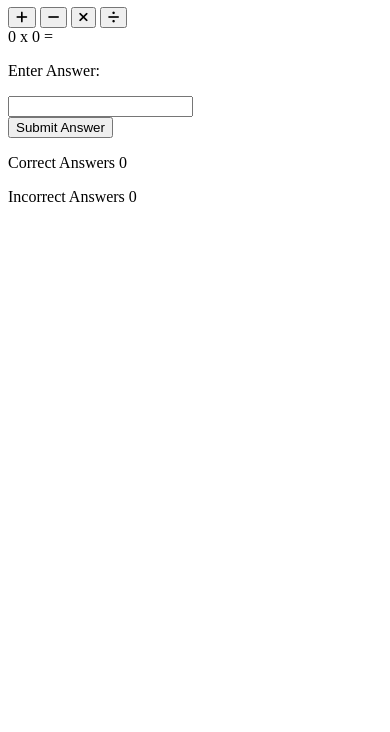
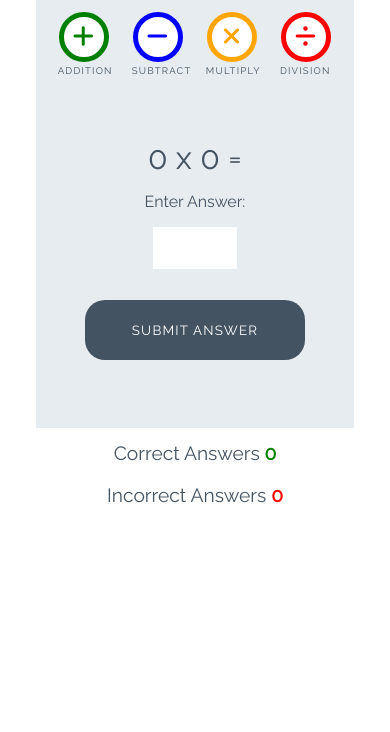
Before and after one commit to FullstackSammy/love-maths, a plain HTML site: page index.html in a window 390 px wide. Shown: the part 112-844 px from the top of the page. Drawn offline with Linux system fonts and the light colour scheme.

Commit message:
added style for game

```diff
--- a/assets/css/style.css
+++ b/assets/css/style.css
@@ -0,0 +1,252 @@
+/* --------- Global style */
+
+body {
+    background-color: white;
+    font-family: "Raleway", sans-serif;
+    color: #445361;
+    text-align: center;
+}
+
+/* --------- Heading */
+
+.heading {
+    text-align: center;
+    font-size: 2.5rem;
+}
+
+.logo {
+    height: 40px;
+    padding-right: 5px;
+}
+
+/* --------- Game layout */
+
+.game-area {
+    background-color: #E6ECF0;
+    box-sizing: border-box;
+    width: 85%;
+    height: 65vh;
+    max-height: 450px;
+    max-width: 830px;
+    margin-left: auto;
+    margin-right: auto;
+    padding: 1%;
+}
+
+.question-area {
+    width: 50%;
+    font-size: 2rem;
+    margin: auto;
+    padding: 50px 0;
+}
+
+.question-area span {
+    padding: 0 15px;
+}
+
+.score-area {
+    margin: 5px auto;
+    width: 60%;
+    font-size: 1.2rem;
+}
+
+.controls-area {
+    width: 85%;
+    margin: 30px auto;
+}
+
+#score {
+    color: green;
+    font-weight: bold;
+}
+
+#incorrect {
+    color: red;
+    font-weight: bold;
+}
+
+.answer-message {
+    display: none;
+    font-size: 1rem;
+}
+
+#answer-box {
+    border: none;
+    color: #445361;
+    display: inline-block;
+    height: 40px;
+    width: 80px;
+    font-size: 1.2rem;
+}
+
+.scores {
+    display: inline-block;
+    padding: 25px;
+}
+
+/* --------- Buttons */
+
+.btn {
+    width: 220px;
+    height: 60px;
+    font-family: "Raleway", sans-serif;
+    text-transform: uppercase;
+    letter-spacing: 1.2px;
+    color: white;
+}
+
+.btn:focus {
+    outline: none;
+}
+
+.btn--big {
+    padding-top: 10px;
+    border-radius: 50%;
+    background-color: white;
+    border: 10px solid;
+    width: 100px;
+    height: 100px;
+    font-size: 3.2rem;
+    margin: 0 30px;
+    transition: all 0.5s;
+}
+
+.btn--big::after{
+    content: attr(data-type);
+    font-size: 1rem;
+    color: #445361;
+    position: relative;
+    left: -0.5em;
+}
+
+.btn--blue {
+    border-color: blue;
+    color: blue;
+}
+
+.btn--blue:active,
+.btn--blue:hover {
+    background-color: darkblue;
+    color: white;
+}
+
+.btn--orange {
+    border-color: orange;
+    color: orange;
+}
+
+.btn--orange:active,
+.btn--orange:hover {
+    background-color: darkorange;
+    color: white;
+}
+
+.btn--red {
+    border-color: red;
+    color: red;
+}
+
+.btn--red:active,
+.btn--red:hover {
+    background-color: darkred;
+    color: white;
+}
+
+.btn--green {
+    border-color: green;
+    color: green;
+}
+
+.btn--green:active,
+.btn--green:hover {
+    background-color: darkgreen;
+    color: white;
+}
+
+.btn--gray {
+    margin-top: 25px;
+    background-color: #445361;
+    border: 1px transparent;
+    border-radius: 20px;
+}
+
+.btn--gray:active,
+.btn--gray:hover {
+    background-color: #0d1013;
+}
+
+/* --------- Media queries */
+
+@media (max-width: 414px) {
+    .controls-area {
+        width: 100%;
+    }
+
+    .btn--big {
+        margin: 0 10px;
+        padding: 5px;
+        border: 5px solid;
+        width: 50px;
+        height: 50px;
+        font-size: 1.5rem;
+    }
+
+    .btn--big::after {
+        font-size: 0.6rem;
+        left: -0.7rem;
+    }
+
+    .question-area {
+        padding: 10% 0;
+        width: 100%;
+    }
+
+    .question-area span {
+        padding: 0;
+    }
+
+    .answer-message {
+        display: block;
+    }
+
+    #answer-box {
+        display: block;
+        margin: 0 auto;
+    }
+    .btn--gray {
+        margin-top: 0;
+    }
+
+    .score-area {
+        width: 100%;
+    }
+
+    .scores {
+        margin: 0.5em auto;
+        display: block;
+        padding: 5px;
+    }
+
+    .heading {
+        font-size: 2rem;
+    }
+}
+
+@media (max-width: 320px) {
+    .game-area {
+        height: 70vh;
+    }
+
+    .controls-area {
+        width: 75%;
+        margin: 10px auto;
+    }
+
+    .btn--big {
+        margin: 10px 10px;
+    }
+    .question-area {
+        padding: 10px 0;
+    }
+
+}
--- a/index.html
+++ b/index.html
@@ -11,24 +11,23 @@
 </head>
 <body>
     <h1 class="heading">
-        <img src="/assets/images/logo.png" alt="logo"> Love Maths
+        <img class="logo" src="assets/images/logo.png" alt="logo"> Love Maths
     </h1>
 
     <div class="game-area">
         <div class="controls-area">
-            <button class="btn btn-big btn-green">
-                <i class="fa-solid fa-plus"></i>
+            <button data-type="addition" class="btn btn--big btn--green">
+                <i class="fas fa-plus"></i>
             </button>
-            <button class="btn btn-big btn-blue">
-                <i class="fa-solid fa-minus"></i>
+            <button data-type="subtract" class="btn btn--big btn--blue">
+                <i class="fas fa-minus"></i>
             </button>
-            <button class="btn btn-big btn-orange">
-                <i class="fa-solid fa-times"></i>
+            <button data-type="multiply" class="btn btn--big btn--orange">
+                <i class="fas fa-times"></i>
             </button>
-            <button class="btn btn-big btn-red">
-                <i class="fa-solid fa-divide"></i>
+            <button data-type="division" class="btn btn--big btn--red">
+                <i class="fas fa-divide"></i>
             </button>
-
         </div>
         <div class="question-area">
             <span id="operand1">0</span>
@@ -36,9 +35,9 @@
             <span id="operand2">0</span>
             <span>=</span>
             <p class="answer-message">Enter Answer:</p>
-            <input type="number" name="answer-box" id="answer-box">
+            <input id="answer-box" type="number">
         </div>
-        <button class="btn btn-gray">Submit Answer</button>
+        <button data-type="submit" class="btn btn--gray">Submit Answer</button>
     </div>
 
     <div class="score-area">
@@ -46,8 +45,7 @@
         <p class="scores">Incorrect Answers <span id="incorrect">0</span></p>
     </div>
 
-
-
     <script src="/assets/js/script.js"></script>
 </body>
+
 </html>
```
